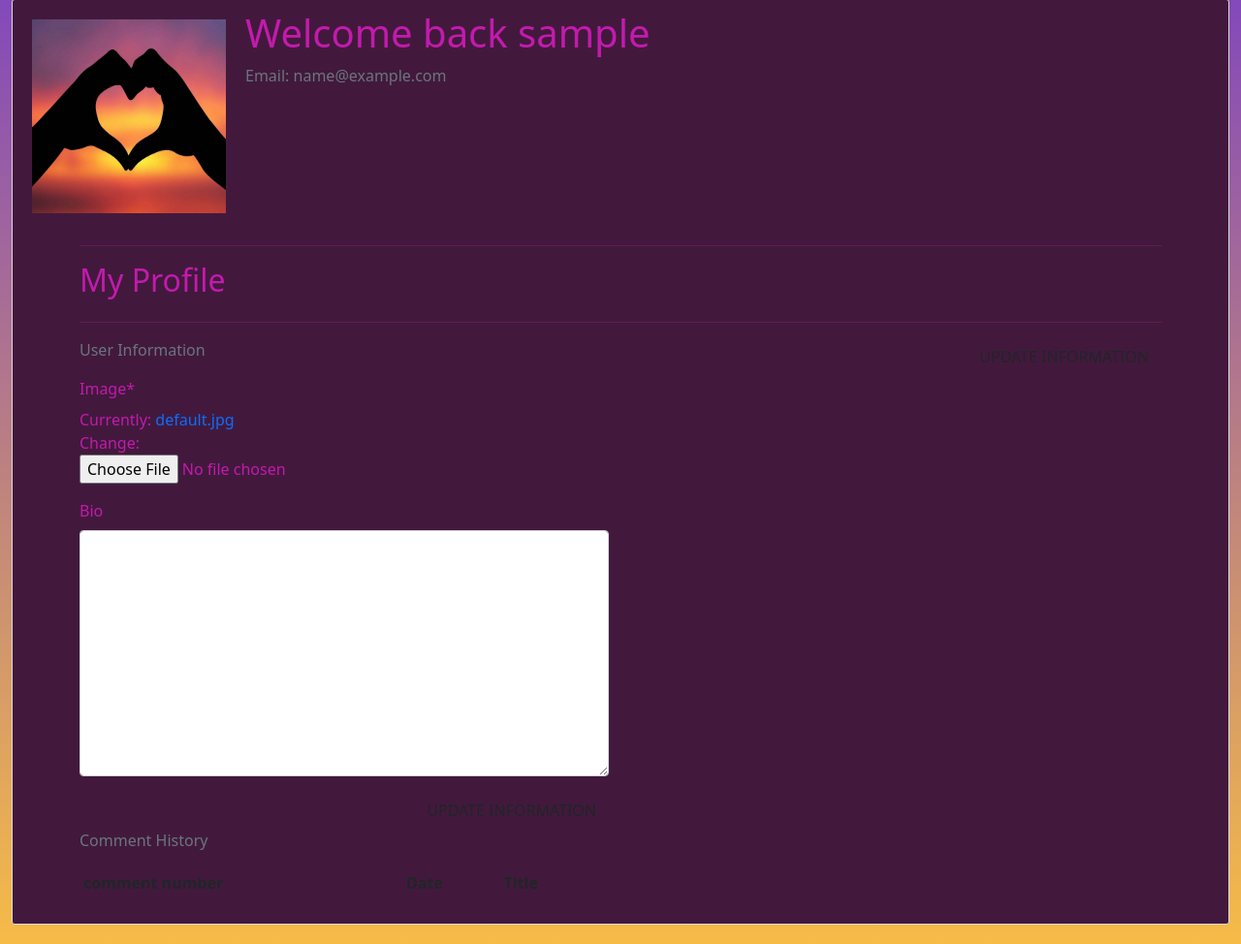
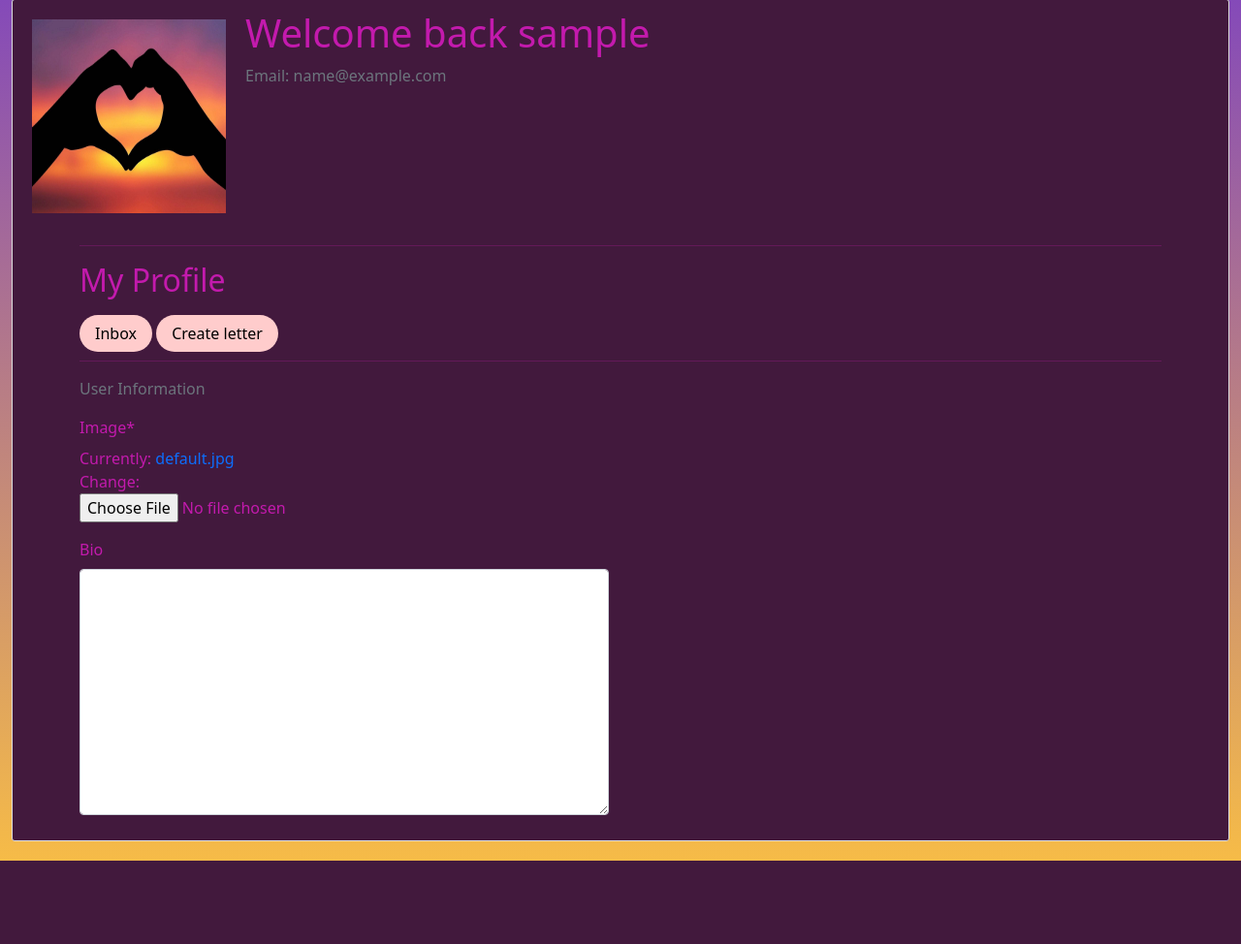
Before and after one commit to nellymaw/hackathon-love-team7, a Django app: page /profile/ in a window 1280 px wide. Shown: the part 113-1087 px from the top of the page at 97% size. After the commit the page ends 1001 px from the top, so only its background shows below. Run offline with Django 3.2, Linux system fonts and the light colour scheme; the visitor is signed in with stand-in values (Sample User, id 1); lists and menus that the app fills with data are empty; some libraries are stand-ins or nearby versions; some web fonts are replaced.

Commit message:
Add buttons

```diff
--- a/bottles/urls.py
+++ b/bottles/urls.py
@@ -3,7 +3,6 @@ from . import views
 
 urlpatterns = [
     path('', views.LetterList.as_view(), name='ocean'),
-    # path('<slug:slug>/', views.LetterDetail.as_view(), name='letter_detail'),
     path('letter-detail/<slug:slug>/', views.LetterDetail.as_view(), name='letter_detail'),
     path('contact/<slug:slug>/', views.ContactView, name="contact"),
     path("addletter/", views.AddLetter, name="addletter"),
--- a/templates/profiles/profile.html
+++ b/templates/profiles/profile.html
@@ -39,6 +39,10 @@
         <div class="col">
             <hr class="hr-class">
             <h2 class="profile-title logo-font mb-4">My Profile</h2>
+            <div class="letter-btns">
+                <a class="letter-btn" style="background-color: #ffcccc;" href="{% url 'inbox' %}">Inbox</a>
+                <a class="letter-btn" style="background-color: #ffcccc;" href="{% url 'addletter' %}">Create letter</a>
+            </div>
             <hr class="hr-class">
         </div>
     </div>
@@ -50,32 +54,9 @@
             <form class="mt-3" action="{% url 'profile' %}" method="POST" id="profile-update-form">
                 {% csrf_token %}
                 {{ form|crispy }}
-
-                    <button class="btn btn-black info-class rounded-0 text-uppercase float-right">Update Information</button>
             </form>
         </div>
-            <div class="col-12 col-lg-6 info-class">
 
-                    <button class="btn btn-black rounded-0 text-uppercase float-right">Update Information</button>
-                </form>
-            </div>
-            <div class="col-12 col-lg-6">
-
-                <p class="text-muted">Comment History</p>
-                <div class="order-history table-responsive">
-                    <table class="table table-sm table-borderless">
-                        <thead>
-                            <tr>
-                                <th>comment number</th>
-                                <th>Date</th>
-                                <th>Title</th>
-                                <th></th>
-                            </tr>
-                        </thead>
-
-                    </table>
-                </div>
-            </div>
     </div>
 </div>
 {% endblock %}
```
Also changed, not shown: message_in_a_bottle/settings.py (+2 -20 lines). Lines whose indentation alone changed are shown as unchanged.
